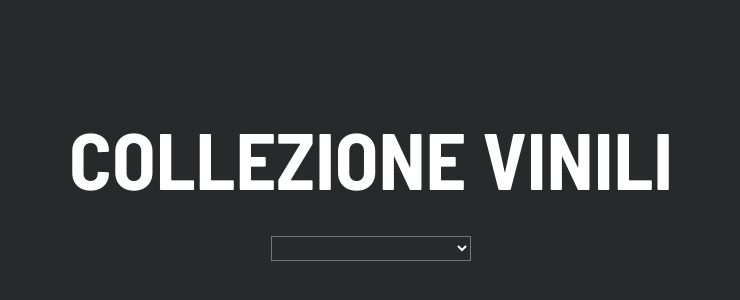
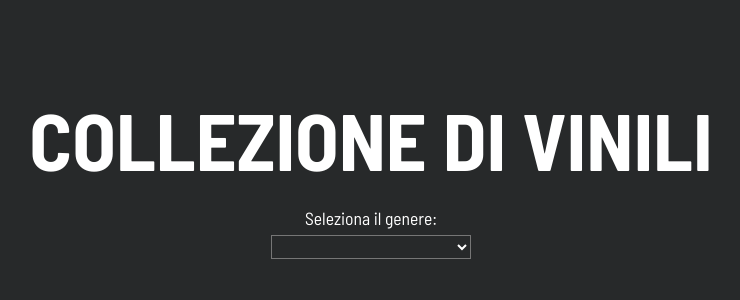
Before and after one commit to giuditta-marino/vue-dischi, a plain HTML site: page index.html in a window 1280 px wide. Shown: the part 190-490 px from the top of the page, without its empty margins (269-1009 px from the left). Drawn offline with nearby package versions, Linux system fonts and the light colour scheme; no server answers.

Commit message:
continuazione

```diff
--- a/assets/css/master.css
+++ b/assets/css/master.css
@@ -31,6 +31,7 @@ body{
   font-size: 5em;
   color: #fff;
   margin-bottom: 30px;
+  margin-top: -20px;
 }
 
 .flip-card{
@@ -98,7 +99,15 @@ select{
   outline: 0;
   width: 200px;
   text-align: center;
-  font-size: 1.2em;
+  font-size: 1.1em;
   color: #fff;
   background-color: #27292A;
 }
+
+
+label{
+  font-size: 1.1em;
+  color: #fff;
+  margin-bottom: 6px;
+  margin-top: -10px;
+}
--- a/index.html
+++ b/index.html
@@ -11,12 +11,13 @@
   </head>
   <body>
     <div id="root">
-      <h1>collezione vinili</h1>
+      <h1>collezione di vinili</h1>
+      <label for="cars">Seleziona il genere:</label>
       <select class="disk-selection"
       name="disk-selection"
       v-model="genre">
-        <option value="rock">Tutti i generi</option>
-        <option value="rock">Rock</option>
+        <option value="all">Tutti i generi</option>
+        <option value="rock" selected>Rock</option>
         <option value="jazz">Jazz</option>
         <option value="pop">Pop</option>
         <option value="metal">Metal</option>
```
